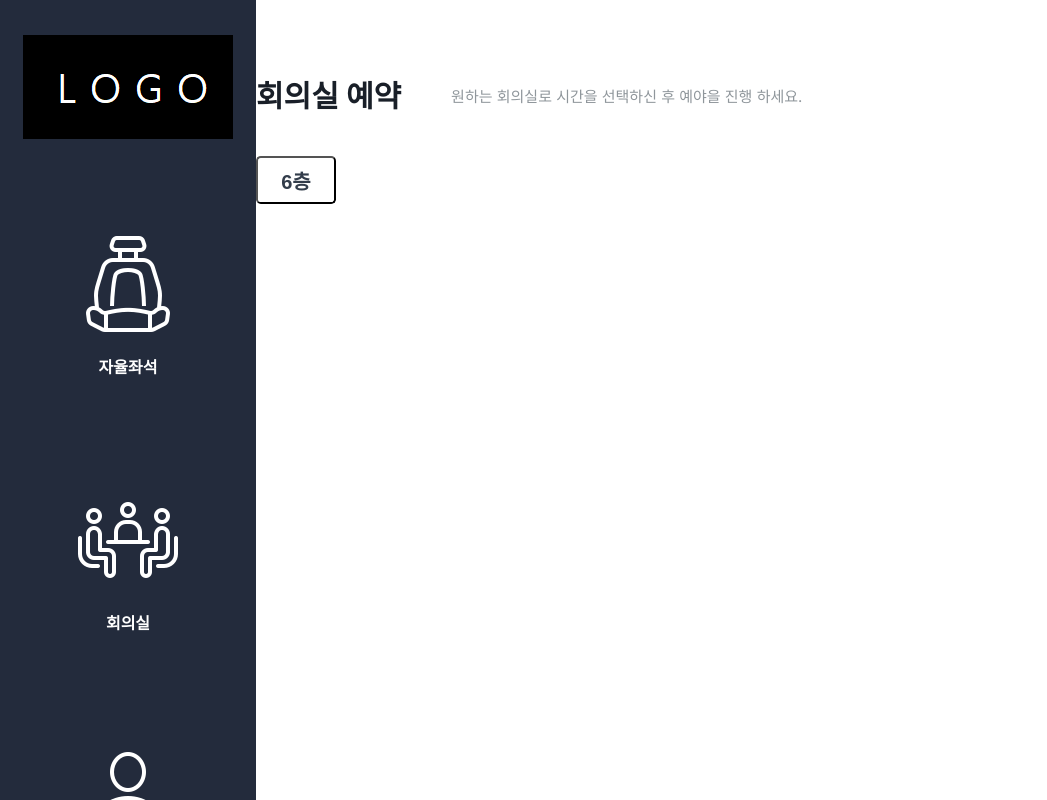
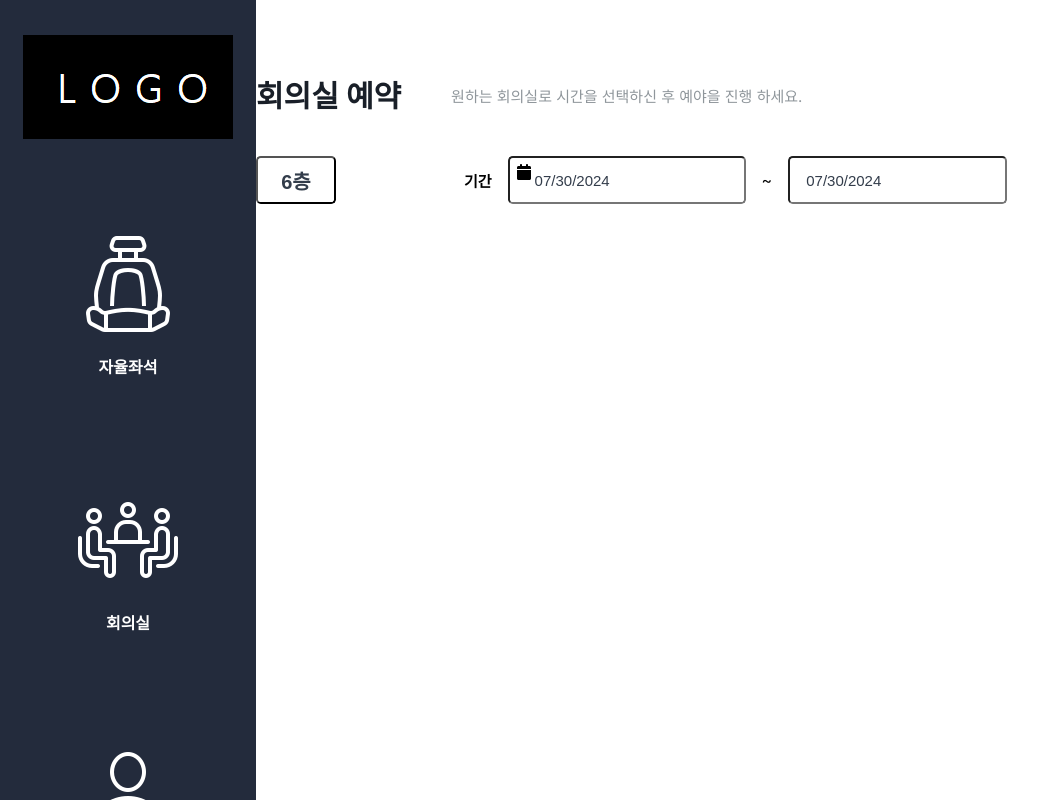
Before and after one commit to rogemaster/smart-office-front, a Next.js app: page /meetingRoom in a window 1280 px wide. Shown: the whole page, without its empty margins (0-1047 px from the left). Built offline with nearby package versions, Linux system fonts and the light colour scheme.

Commit message:
data-calender 에서 react-datepicker 로 변경

```diff
--- a/package.json
+++ b/package.json
@@ -16,6 +16,7 @@
     "next": "14.2.4",
     "react": "^18",
     "react-calendar": "^5.0.0",
+    "react-datepicker": "^7.3.0",
     "react-dom": "^18",
     "react-leaflet": "^4.2.1"
   },
--- a/src/app/(service)/meetingRoom/css/meetingRoomMainHeader.module.css
+++ b/src/app/(service)/meetingRoom/css/meetingRoomMainHeader.module.css
@@ -10,7 +10,7 @@
 .headerWrapper h2 {
   font-size: 30px;
   font-weight: bold;
-    color: #191F28;
+  color: #191f28;
   display: inline-block;
   line-height: 33px;
   height: 33px;
@@ -18,7 +18,7 @@
 }
 .headerWrapper span {
   font-size: 15px;
-    color: #8F969B;
+  color: #8f969b;
   display: inline-block;
   padding-left: 50px;
   line-height: 33px;
@@ -26,17 +26,44 @@
   vertical-align: middle;
 }
 
+.sortBox {
+  display: flex;
+  align-items: center;
+  gap: 8rem;
+}
+.dateBox {
+  display: flex;
+  align-items: center;
+  gap: 1rem;
+}
+.dateBox span {
+  font-size: 15px;
+  font-weight: bold;
+}
+.customDateInput {
+  height: 3rem;
+  border-radius: 0.3rem;
+  color: #333d4b;
+  font-size: 15px;
+  font-weight: 500;
+  cursor: pointer;
+  padding-left: 1rem;
+}
+.react-datepicker__calendar-icon {
+  padding: 0.9rem 0.5rem 0.5rem 0.5rem;
+}
+
 /* 정렬, 날짜 선택 영역 */
 .dropdownFloor {
   position: relative;
-    margin-bottom: 20px;
+  /*margin-bottom: 20px;*/
 }
 .dropdownToggle {
   width: 5rem;
   height: 3rem;
   background: none;
   border-radius: 0.3rem;
-    color: #333D4B;
+  color: #333d4b;
   font-size: 20px;
   font-weight: bold;
   cursor: pointer;
@@ -69,9 +96,11 @@
   background-color: #f2f3f6;
 }
 .dropdownMenu ul li .is-selected {
-    color: #3C86FF;
+  color: #3c86ff;
 }
 
 .noDropdownMenu {
   display: none;
 }
+
+/* 캘린더 */
--- a/src/app/(service)/meetingRoom/page.tsx
+++ b/src/app/(service)/meetingRoom/page.tsx
@@ -1,10 +1,12 @@
-"use client"
+'use client';
 
-import style from './css/meetingRoomMainHeader.module.css'
-import { FloorButton } from '@/app/_component/FloorButton';
-import cx from "classnames";
-import {FloorInfo} from "@/mocks/data/floorInfo";
-import React, {useState} from "react";
+import style from './css/meetingRoomMainHeader.module.css';
+import cx from 'classnames';
+import { FloorInfo } from '@/mocks/data/floorInfo';
+import React, { useState } from 'react';
+import 'react-calendar/dist/Calendar.css';
+import DatePicker from 'react-datepicker';
+import 'react-datepicker/dist/react-datepicker.css';
 
 export default function MeetingRoomPage() {
   const [floor, setFloor] = useState<string>('6층');
@@ -20,7 +22,6 @@ export default function MeetingRoomPage() {
     setIsToggle(false);
   };
 
-
   return (
     <>
       {/* 타이틀영역 */}
@@ -30,8 +31,7 @@ export default function MeetingRoomPage() {
       </header>
 
       {/* 정렬, 날짜선택 영역 */}
-      <div>
-        <div>
+      <div className={style.sortBox}>
         <div className={style.dropdownFloor}>
           <button className={style.dropdownToggle} onClick={onToggle}>
             {floor}
@@ -46,6 +46,11 @@ export default function MeetingRoomPage() {
             </ul>
           </div>
         </div>
+        <div className={style.dateBox}>
+          <span>기간</span>
+          <DatePicker showIcon selected={new Date()} customInput={<input className={style.customDateInput} />} />
+          ~
+          <DatePicker selected={new Date()} customInput={<input className={style.customDateInput} />} />
         </div>
       </div>
     </>
```
Also changed, not shown: 1 other file (tests, documents, lock files or other folders). Lines whose indentation alone changed are shown as unchanged.
